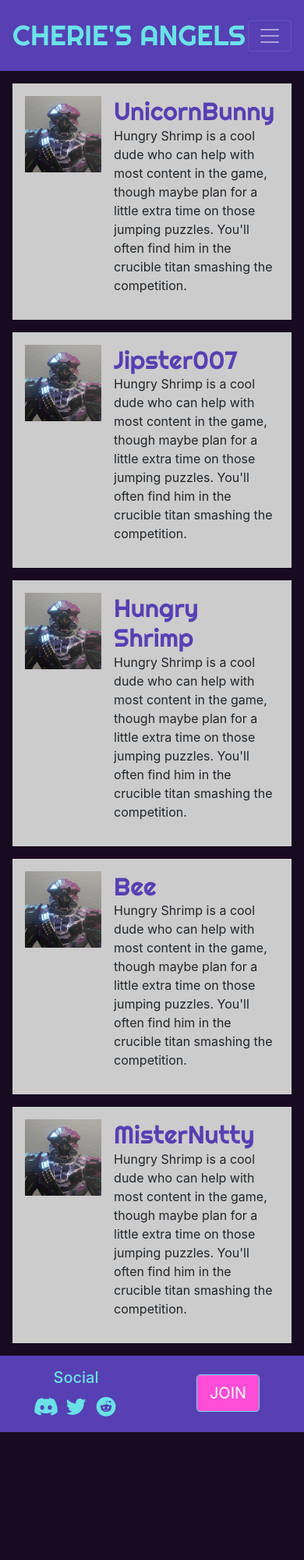
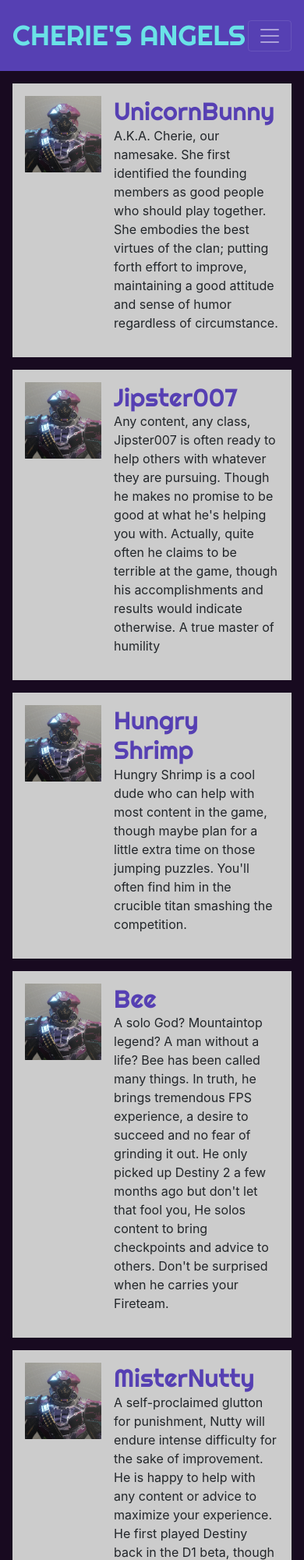
Before and after one commit to misternutty/destinyclansite, a website: page roster.html in a window 390 px wide. Shown: the top 2000 px of the page at 78% size. Before the commit the page ends 1836 px from the top, so only its background shows below. Drawn offline with nearby package versions, Linux system fonts and the light colour scheme.

Commit message:
text updates

```diff
--- a/css/styles.scss
+++ b/css/styles.scss
@@ -77,9 +77,11 @@ h1 {
     min-height: 700px;
     background: url('../img/gear.jpg') center;
     background-size: cover;
-
     .row {
         height: 600px;
+    }
+    p {
+        text-shadow: 2px 2px 4px black;
     }
 }
 
--- a/roster.html
+++ b/roster.html
@@ -41,9 +41,9 @@
             <div class="media-body">
                 <h2 class="title">UnicornBunny</h2>
                 <p>
-                    Hungry Shrimp is a cool dude who can help with most content in the game, though maybe plan
-                    for a little extra time on those jumping puzzles. You'll often find him in the crucible
-                    titan smashing the competition.
+                    A.K.A. Cherie, our namesake. She first identified the founding members as good people who
+                    should play together. She embodies the best virtues of the clan; putting forth effort to
+                    improve, maintaining a good attitude and sense of humor regardless of circumstance.
                 </p>
             </div>
         </div>
@@ -52,9 +52,10 @@
             <div class="media-body">
                 <h2 class="title">Jipster007</h2>
                 <p>
-                    Hungry Shrimp is a cool dude who can help with most content in the game, though maybe plan
-                    for a little extra time on those jumping puzzles. You'll often find him in the crucible
-                    titan smashing the competition.
+                    Any content, any class, Jipster007 is often ready to help others with whatever they are pursuing.
+                    Though he makes no promise to be good at what he's helping you with. Actually, quite often he
+                    claims to be terrible at the game, though his accomplishments and results would indicate otherwise.
+                    A true master of humility
                 </p>
             </div>
         </div>
@@ -74,9 +75,10 @@
             <div class="media-body">
                 <h2 class="title">Bee</h2>
                 <p>
-                    Hungry Shrimp is a cool dude who can help with most content in the game, though maybe plan
-                    for a little extra time on those jumping puzzles. You'll often find him in the crucible
-                    titan smashing the competition.
+                    A solo God? Mountaintop legend? A man without a life? Bee has been called many things. In truth,
+                    he brings tremendous FPS experience, a desire to succeed and no fear of grinding it out.
+                    He only picked up Destiny 2 a few months ago but don't let that fool you, He solos content
+                    to bring checkpoints and advice to others. Don't be surprised when he carries your Fireteam.
                 </p>
             </div>
         </div>
@@ -85,9 +87,9 @@
             <div class="media-body">
                 <h2 class="title">MisterNutty</h2>
                 <p>
-                    Hungry Shrimp is a cool dude who can help with most content in the game, though maybe plan
-                    for a little extra time on those jumping puzzles. You'll often find him in the crucible
-                    titan smashing the competition.
+                    A self-proclaimed glutton for punishment, Nutty will endure intense difficulty for the sake of
+                    improvement. He is happy to help with any content or advice to maximize your experience.
+                    He first played Destiny back in the D1 beta, though long breaks have been taken.
                 </p>
             </div>
         </div>
```
Also changed, not shown: index.html (+11 -2 lines), css/styles.css.
